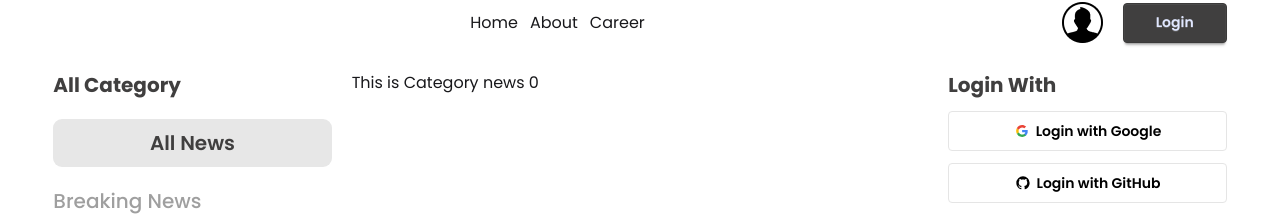
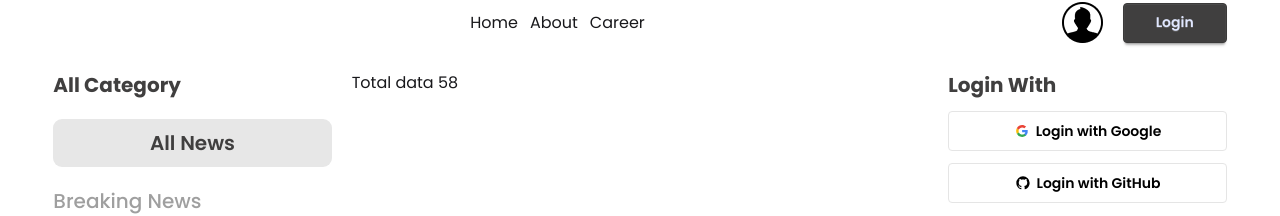
Before and after one commit to Riad-Zz/The_Dragon_News, a React (Vite) app: page /category/0 in a window 1280 px wide. Shown: the part 268-484 px from the top of the page. Built offline with nearby package versions, Linux system fonts and the light colour scheme.

Commit message:
Data fecthed from api and filtering

```diff
--- a/src/Components/CategoryNews/CategoryNews.jsx
+++ b/src/Components/CategoryNews/CategoryNews.jsx
@@ -1,13 +1,32 @@
-import React from 'react';
-import { useParams } from 'react-router';
+import React, { useEffect, useState } from 'react';
+import { useLoaderData, useParams } from 'react-router';
 
 const CategoryNews = () => {
-    const id_obj  = useParams() ;
+    const id_obj = useParams();
+    const allNews = useLoaderData();
+    const [filteredData, setFilteredData] = useState([]);
+    // console.log(allNews) ;
     // console.log(id) ;
-    const currentId = id_obj.id ;
+    const currentId = parseInt(id_obj.id);
+    // console.log( typeof currentId)
+    useEffect(() => {
+        if (currentId === 0) {
+            setFilteredData(allNews);
+            return;
+        } else if (currentId === 1) {
+            const breakingNews = allNews.filter(news => news.others.is_today_pick === true);
+            setFilteredData(breakingNews);
+            return;
+        }
+        const fdatas = allNews.filter(news => news.category_id === currentId);
+        //    console.log(fdatas) ;
+        setFilteredData(fdatas);
+    }, [allNews, currentId])
+
+
     return (
         <div>
-            <p>This is Category news {currentId?currentId:"nothing"}</p>
+            <p>Total data {filteredData.length}</p>
         </div>
     );
 };
--- a/src/Routes/Router.jsx
+++ b/src/Routes/Router.jsx
@@ -9,7 +9,10 @@ export const router  = createBrowserRouter([
         Component : Home ,
         children : [
             { index: true , Component:HomeNews} ,
-            {path : 'category/:id' , Component:CategoryNews}
+            {path : 'category/:id' ,
+                Component:CategoryNews ,
+                loader :()=> fetch('/news.json'),
+            }
         ]
     },
     {
```
